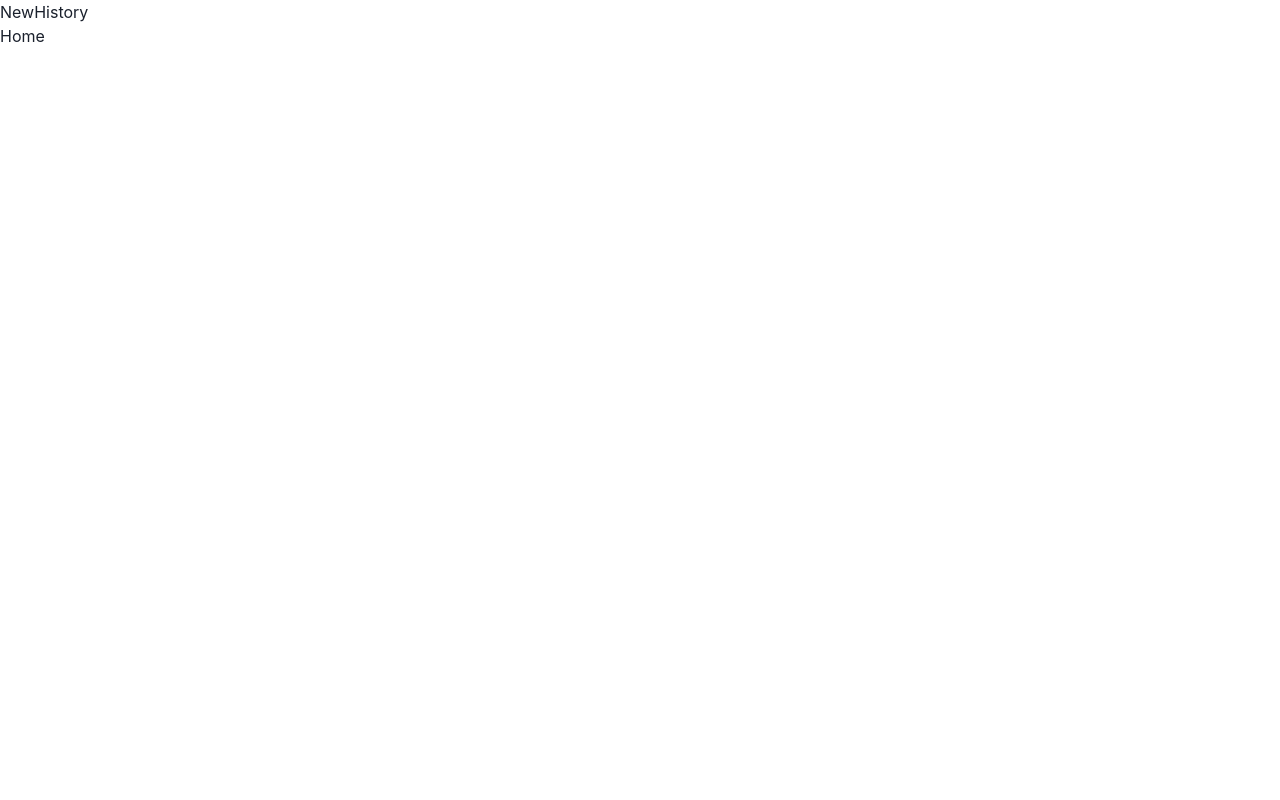
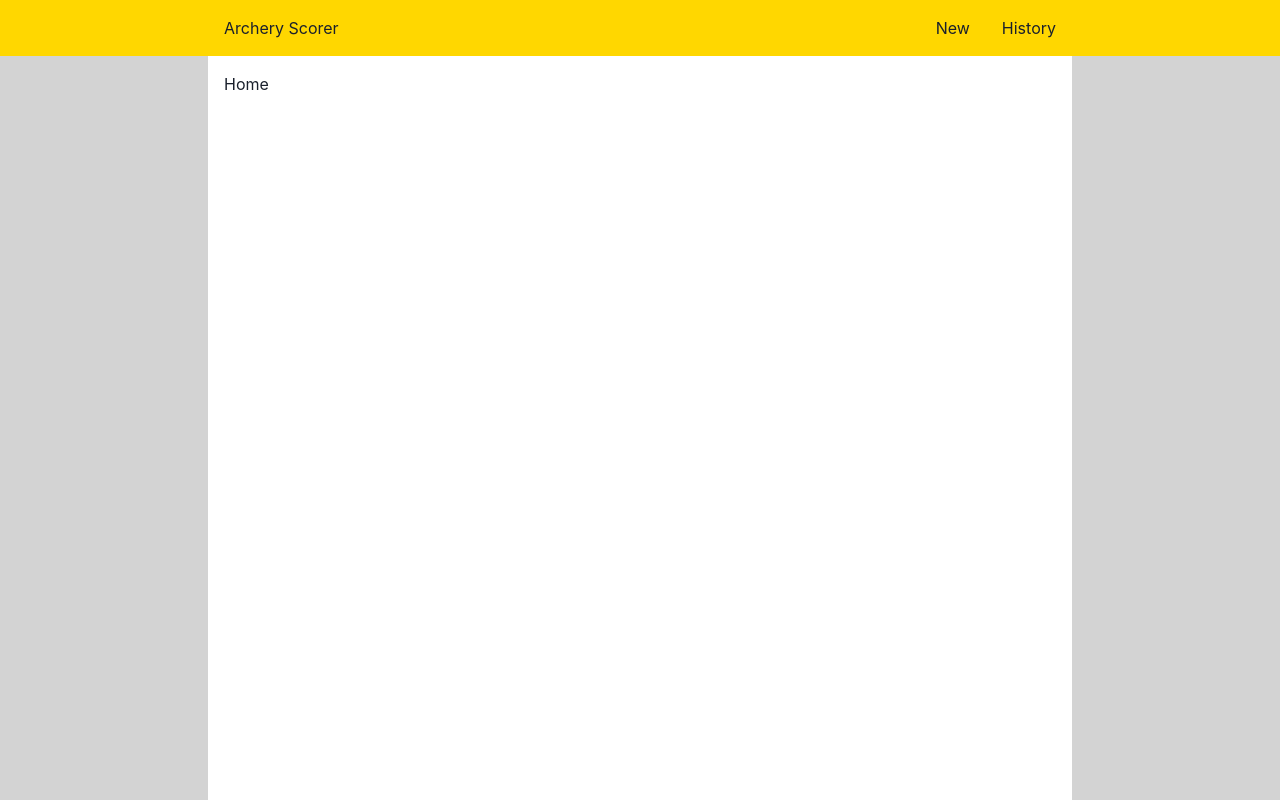
Before and after one commit to LauSam09/archery, a React (Create React App) app: page / in a window 1280 px wide. Built offline with nearby package versions, Linux system fonts and the light colour scheme.

Commit message:
Add initial layout styling

```diff
--- a/src/App.tsx
+++ b/src/App.tsx
@@ -1,14 +1,21 @@
-import { Link, Outlet } from "react-router-dom";
+import { Box, Container, Flex } from "@chakra-ui/react";
+import { Outlet } from "react-router-dom";
+
+import { NavBar } from "./components";
 
 function App() {
   return (
-    <>
-      <nav>
-        <Link to="sessions/new">New</Link>
-        <Link to="sessions">History</Link>
-      </nav>
-      <Outlet />
-    </>
+    <Flex
+      direction="column"
+      style={{ backgroundColor: "lightgray", height: "100vh" }}
+    >
+      <NavBar />
+      <Container maxWidth="4xl" flex={1}>
+        <Box p="4" style={{ backgroundColor: "white", height: "100%" }}>
+          <Outlet />
+        </Box>
+      </Container>
+    </Flex>
   );
 }
 
--- /dev/null
+++ b/src/components/NavBar/NavBar.tsx
@@ -0,0 +1,30 @@
+import { Box, Container, Flex, Link, Spacer } from "@chakra-ui/react";
+import { NavLink as RouterLink } from "react-router-dom";
+
+export function NavBar() {
+  return (
+    <nav style={{ backgroundColor: "gold" }}>
+      <Container maxWidth="4xl">
+        <Flex>
+          <Box p="4">
+            {" "}
+            <Link as={RouterLink} to="/">
+              Archery Scorer
+            </Link>
+          </Box>
+          <Spacer />
+          <Box p="4">
+            <Link as={RouterLink} to="sessions/new">
+              New
+            </Link>
+          </Box>
+          <Box p="4">
+            <Link as={RouterLink} to="sessions">
+              History
+            </Link>
+          </Box>
+        </Flex>
+      </Container>
+    </nav>
+  );
+}
--- /dev/null
+++ b/src/components/NavBar/index.ts
@@ -0,0 +1 @@
+export * from "./NavBar";
--- /dev/null
+++ b/src/components/index.ts
@@ -0,0 +1 @@
+export * from "./NavBar";
```
